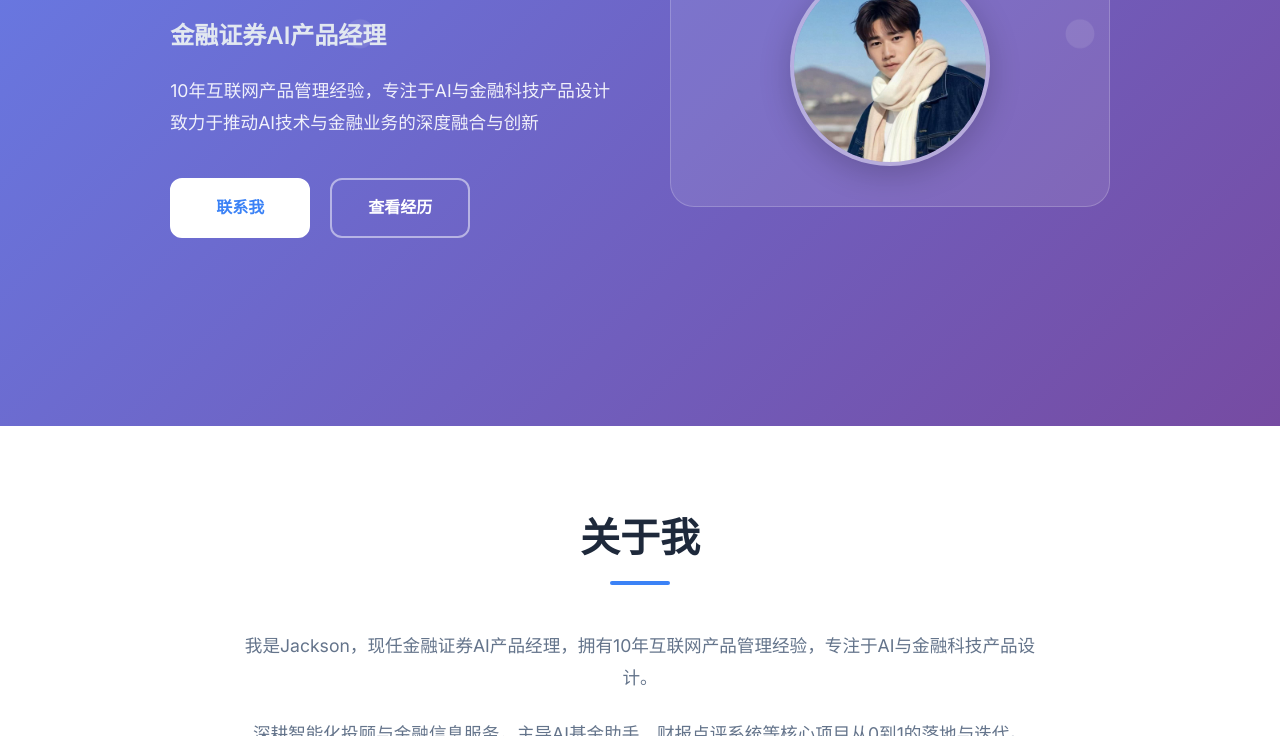
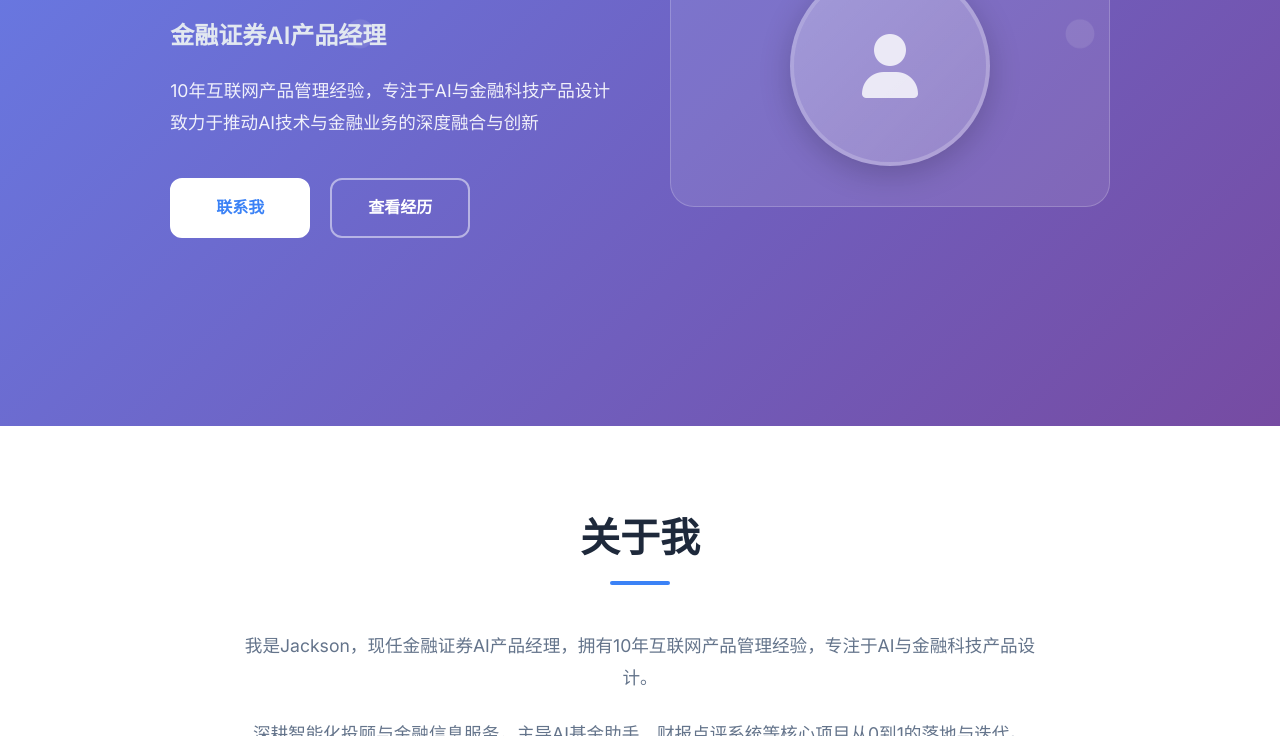
Before and after one commit to jackson-xu666/xugangzhou, a plain HTML site: page index.html in a window 1280 px wide. Shown: the part 364-1100 px from the top of the page. Drawn offline with Linux system fonts and the light colour scheme.

Commit message:
Create proper avatar placeholder with circular container

```diff
--- a/index.html
+++ b/index.html
@@ -46,7 +46,9 @@
                     <div class="hero-image">
                         <div class="profile-card">
                             <div class="profile-image">
-                                <img src="avatar.jpg" alt="Jackson's Profile Photo" />
+                                <div class="avatar-placeholder">
+                                    <i class="fas fa-user"></i>
+                                </div>
                             </div>
                         </div>
                     </div>
--- a/style.css
+++ b/style.css
@@ -261,14 +261,22 @@ html {
     height: 200px;
     margin: 0 auto;
     border-radius: 50%;
-    background: rgba(255, 255, 255, 0.2);
-    display: flex;
-    align-items: center;
-    justify-content: center;
     border: 4px solid rgba(255, 255, 255, 0.3);
     overflow: hidden;
     position: relative;
     box-shadow: 0 8px 32px rgba(0, 0, 0, 0.2);
+    background: rgba(255, 255, 255, 0.1);
+}
+
+.avatar-placeholder {
+    width: 100%;
+    height: 100%;
+    display: flex;
+    align-items: center;
+    justify-content: center;
+    background: linear-gradient(135deg, rgba(255, 255, 255, 0.2), rgba(255, 255, 255, 0.1));
+    color: rgba(255, 255, 255, 0.8);
+    font-size: 4rem;
 }
 
 .profile-image img {
```
